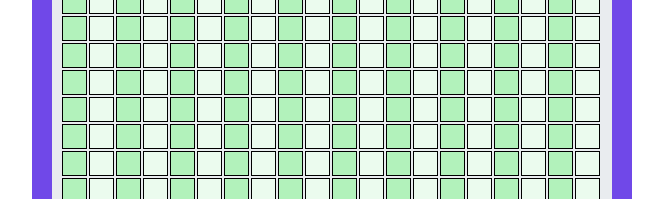
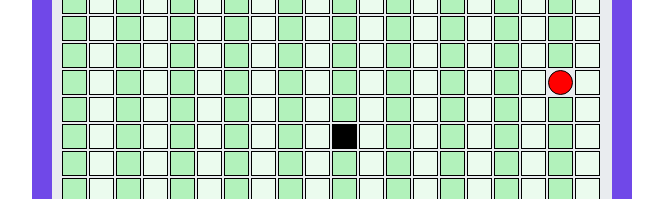
Before and after one commit to mantu-morya-simform/Snake-Game, a website built with Vite: page index.html in a window 1280 px wide. Shown: the part 330-529 px from the top of the page, without its empty margins (308-971 px from the left). Built offline with nearby package versions, Linux system fonts and the light colour scheme.

Commit message:
feat: Draw Snake and Food

```diff
--- a/index.html
+++ b/index.html
@@ -7,7 +7,7 @@
     <title>snake-game</title>
   </head>
   <body>
-    <div id="app" class="app" width="400" height="400"></div>
+    <div id="app" class="app"></div>
     <script type="module" src="/src/main.ts"></script>
   </body>
 </html>
--- a/src/Constraint/gameData.ts
+++ b/src/Constraint/gameData.ts
@@ -1 +1,4 @@
 export const grid = 20;
+export const snake = [{ x: 10, y: 12 }];
+export const cells: HTMLParagraphElement[] = [];
+export let direction = "RIGHT";
--- /dev/null
+++ b/src/Utility/drawFoodSnake.ts
@@ -0,0 +1,14 @@
+import { cells, grid, snake } from "../Constraint/gameData";
+import { randomFood } from "./getRandomFood";
+
+export function drawFoodSnake() {
+  //draw snake
+  snake.forEach((part) => {
+    const snakePartIndex = part.y * grid + part.x;
+    cells[snakePartIndex].classList.add("snake");
+  });
+
+  //draw food
+  let foodIndex = randomFood.y * grid + randomFood.x;
+  cells[foodIndex].classList.add("food");
+}
--- /dev/null
+++ b/src/Utility/getRandomFood.ts
@@ -0,0 +1,6 @@
+import { grid } from "../Constraint/gameData";
+
+export const randomFood = {
+  x: Math.floor(Math.random() * grid),
+  y: Math.floor(Math.random() * grid),
+};
--- /dev/null
+++ b/src/Utility/init.ts
@@ -0,0 +1,15 @@
+import { cells, grid } from "../Constraint/gameData";
+import { mainApp } from "../DOM/domElements";
+
+export function init() {
+  if (!mainApp) return;
+  for (let i = 0; i < grid; i++) {
+    for (let j = 0; j < grid; j++) {
+      let element: HTMLParagraphElement = document.createElement("p");
+      if (!element) return;
+      element.classList.add("cell");
+      mainApp.appendChild(element);
+      cells.push(element);
+    }
+  }
+}
--- a/src/main.ts
+++ b/src/main.ts
@@ -1,15 +1,5 @@
-import { grid } from "./Constraint/gameData";
-import { mainApp } from "./DOM/domElements";
+import { drawFoodSnake } from "./Utility/drawFoodSnake";
+import { init } from "./Utility/init";
 
-function init() {
-  if (!mainApp) return;
-  for (let i = 0; i < grid; i++) {
-    for (let j = 0; j < grid; j++) {
-      let element: HTMLParagraphElement = document.createElement("p");
-      if (!element) return;
-      element.classList.add("cell");
-      mainApp.appendChild(element);
-    }
-  }
-}
 init();
+drawFoodSnake();
--- a/src/style.css
+++ b/src/style.css
@@ -36,3 +36,12 @@ body {
 .cell:nth-child(odd) {
   background-color: #b2f2bb;
 }
+
+.snake {
+  background: #000 !important;
+}
+
+.food {
+  background: red !important;
+  border-radius: 50%;
+}
```
